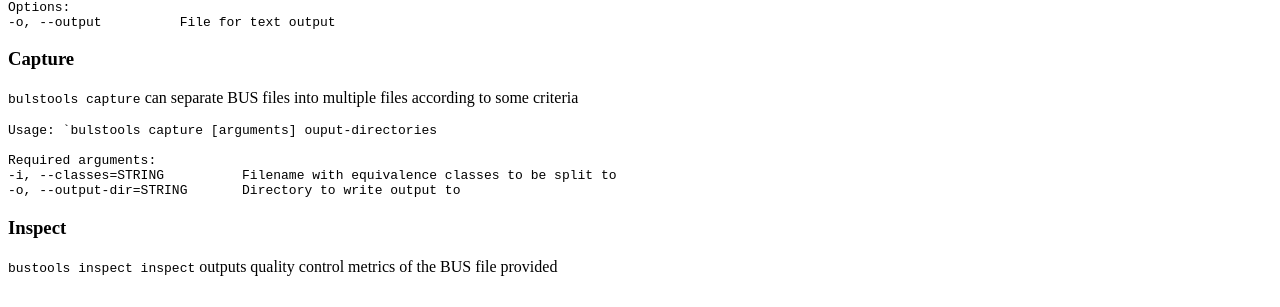
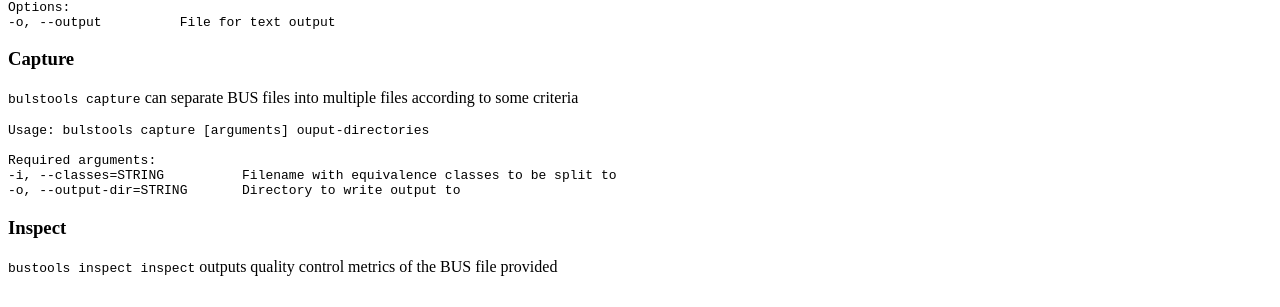
Before and after one commit to BUStools/BUStools.github.io, a Jekyll site: the page built from manual.md, in a window 1280 px wide. Shown: the part 771-1078 px from the top of the page. Built offline with Jekyll 4.4.1, drawn with Linux system fonts in a browser that asks for light colours.

```diff
--- a/manual.md
+++ b/manual.md
@@ -54,7 +54,7 @@ Options:
 `bulstools capture` can separate BUS files into multiple files according to some criteria
 
 ~~~
-Usage: `bulstools capture [arguments] ouput-directories
+Usage: bulstools capture [arguments] ouput-directories
 
 Required arguments:
 -i, --classes=STRING          Filename with equivalence classes to be split to
```
